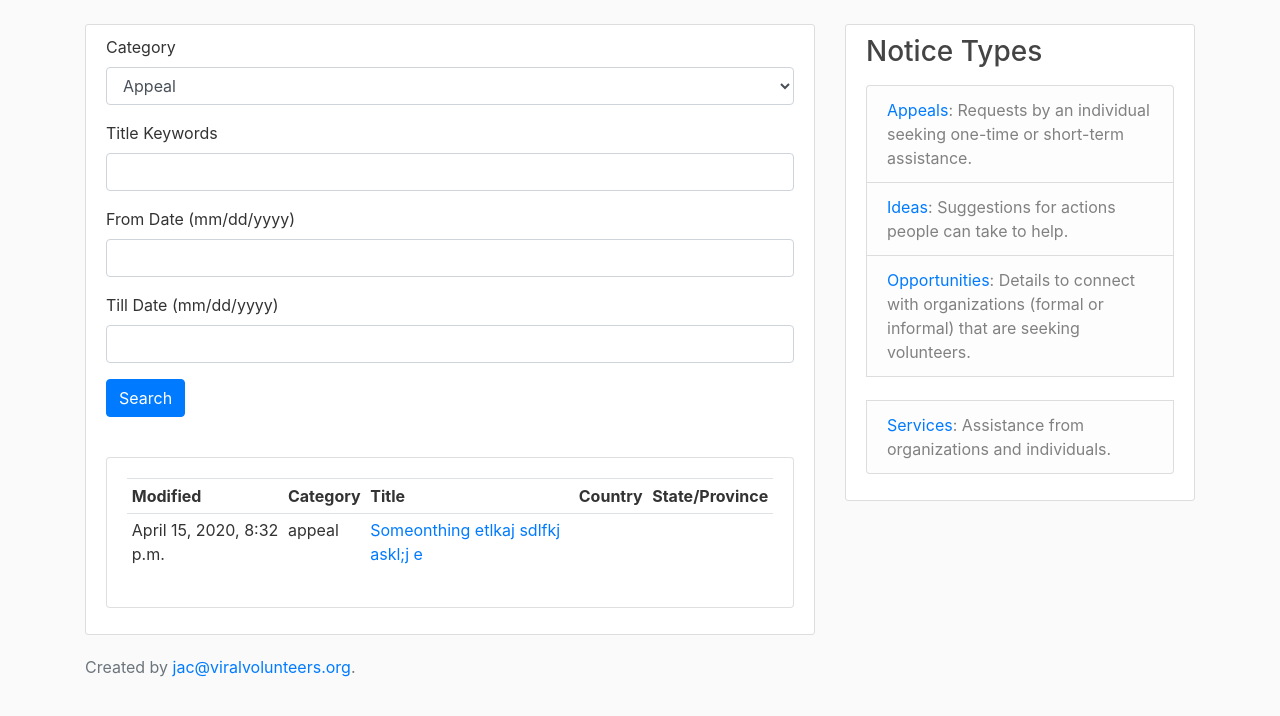
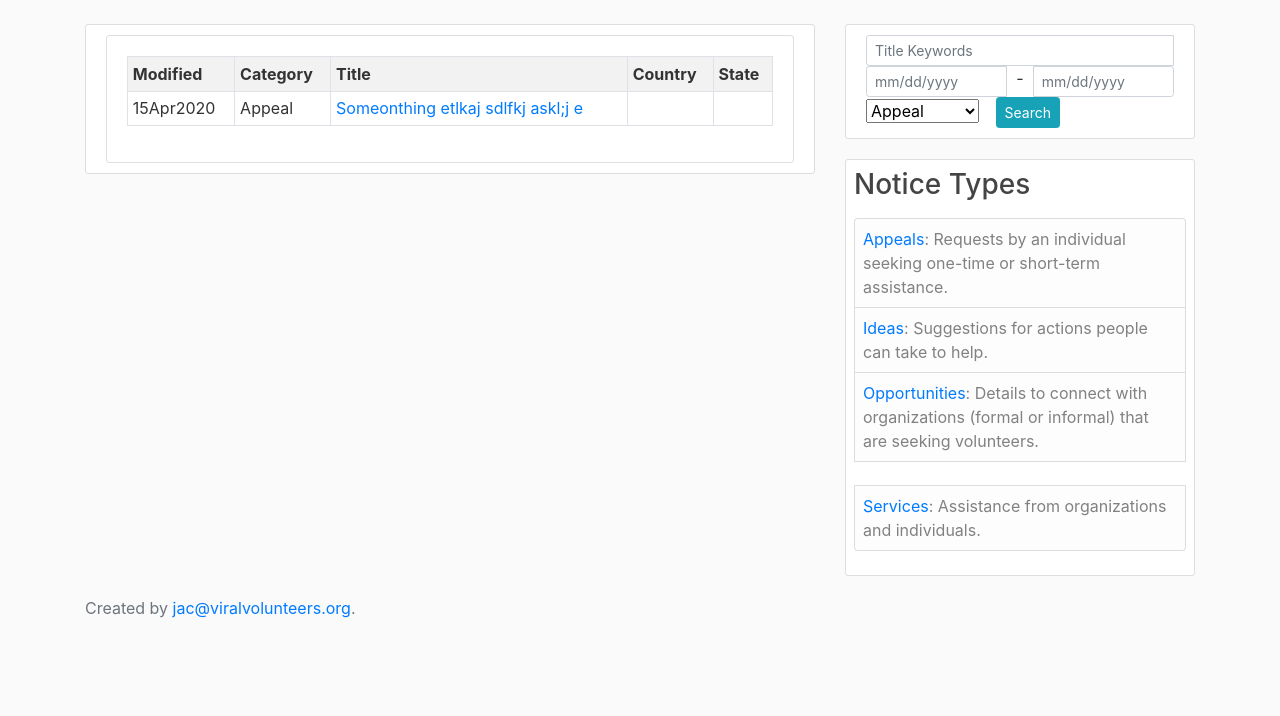
Before and after one commit to jackrsteiner/viral_volunteers, a Django app: page /?category=appeal in a window 1280 px wide. Shown: the part 56-772 px from the top of the page. Run offline with Django 3.2, Linux system fonts and the light colour scheme; data comes from the database, SQL or seed files in the repository; some libraries are stand-ins or nearby versions.

Commit message:
clean search and sidebar ui

```diff
--- a/notices/templates/notices/notice_functable.html
+++ b/notices/templates/notices/notice_functable.html
@@ -3,37 +3,19 @@
 {% block content %}
 
 <article class="media content-section">
-    <div class="media-body">
-        <form method="get">
-            {% for field in myFilter.form.visible_fields %}
-                <div class="form-group">
-                    <label for="{{ field.id_for_label }}">{{ field.label }}</label>
-                    {{ field|add_class:'form-control' }}
-                    {% for error in field.errors %}
-                        <span class="help-block">{{ error }}</span>
-                    {% endfor %}
-                </div>
-            {% endfor %}
-            <button class="btn btn-primary" type="submit">Search</button>
-        </form>
-        <p class="article-content">
-            <div class="row">
-                <div class="col-md">
-                    <div class="card card-body">
-                        <table class="table table-sm">
+    <div class="card card-body table-responsive">
+        <table class="table table-striped table-bordered table-sm">
             <tr>
                 <th>Modified</th>
                 <th>Category</th>
-                                <th>Title</th>
+                <th class="text-nowrap">Title</th>
                 <th>Country</th>
-                                <th>State/Province</th>
+                <th>State</th>
             </tr>
-
             {% for notice in notices %}
-
             <tr>
-                                    <td>{{notice.last_modified}}</td>
-                                    <td>{{notice.category}}</td>
+                <td>{{notice.last_modified|date:"jMY "}}</td>
+                <td>{{notice.category|capfirst}}</td>
                 <td><a href="{% url 'notices-notice_detail' notice.id %}">
                         {{notice.title}}
                     </a></td>
@@ -41,12 +23,13 @@
                 <td>{{notice.province}}</td>
             </tr>
             {% endfor %}
-
         </table>
     </div>
+</article>
+{% endblock content %}
+
+{% block search%}
+<div class="content-section">
+    {% include "search.html" %}
 </div>
-            </div>
-        </p>
-    </div>
-</article>
-{% endblock %}
+{% endblock search%}
--- a/notices/urls.py
+++ b/notices/urls.py
@@ -18,7 +18,7 @@ urlpatterns = [
     #path('home/', , name='notices-home'),
 #    path('about/', views.about, name='notices-about'),
     path('', NoticeListView.as_view(), name='notices-notice_list'),
-    path('search/', views.notice_search_table, name='notice_functable'),
+    path('search/', views.notice_search, name='notice_functable'),
     path('<int:pk>/', NoticeDetailView.as_view(), name='notices-notice_detail'),
     path('new/', NoticeCreateView.as_view(), name='notices-notice_create'),
     path('<int:pk>/edit/', NoticeUpdateView.as_view(), name='notices-edit'),
--- a/notices/views.py
+++ b/notices/views.py
@@ -13,6 +13,17 @@ from .tables import NoticeTable
 from .filters import NoticeFilter, NoticeTableFilter
 
 def notice_search_table(request):
+    notices = Notice.objects.all()
+    myFilter = NoticeFilter(request.GET, queryset=notices)
+    notices = myFilter.qs
+
+    context = {
+        'notices': notices, 'myFilter': myFilter
+    }
+    return render(request, 'notices/notice_functable.html', context)
+
+
+def notice_search(request):
     notices = Notice.objects.all()
     myFilter = NoticeFilter(request.GET, queryset=notices)
     notices = myFilter.qs
--- a/templates/about.html
+++ b/templates/about.html
@@ -1,5 +1,6 @@
 {% extends "base.html" %}
 {% block content %}
+
 <article class="media content-section">
     <div class="media-body">
         <h2>About Viral Volunteers</h2>
--- a/templates/base.html
+++ b/templates/base.html
@@ -60,23 +60,24 @@
                 {% block content %}{% endblock %}
             </div>
             <div class="col-md-4">
-                <div class="content-section">
+                {% block search %}{% endblock %}
+                <div class="content-section p-2">
                     <h3>Notice Types</h3>
                     <p class='text-muted'>
                         <ul class="list-group">
-                            <li class="list-group-item list-group-item-light">
+                            <li class="list-group-item list-group-item-light p-2">
                                 <a href="{% url 'home' %}?category=appeal">Appeals</a>:
                                 Requests by an individual seeking one-time or short-term assistance.
                             </li>
-                            <li class="list-group-item list-group-item-light">
+                            <li class="list-group-item list-group-item-light p-2">
                                 <a href="{% url 'home' %}?category=idea">Ideas</a>:
                                 Suggestions for actions people can take to help.                            </li>
-                            <li class="list-group-item list-group-item-light">
+                            <li class="list-group-item list-group-item-light p-2">
                                 <a href="{% url 'home' %}?category=opportunity">Opportunities</a>:
                                 Details to connect with organizations (formal or informal) that are seeking volunteers.
                             </li>
                             <br>
-                            <li class="list-group-item list-group-item-light">
+                            <li class="list-group-item list-group-item-light p-2">
                                 <a href="{% url 'home' %}?category=service">Services</a>:
                                 Assistance from organizations and individuals.
                             </li>
--- /dev/null
+++ b/templates/search.html
@@ -0,0 +1,15 @@
+{% load widget_tweaks %}
+<form method="get">
+    <div class="input-group">
+            {% render_field myFilter.form.title class="input form-control form-control-sm" placeholder="Title Keywords" %}
+        <div class="input-group">
+            {% render_field myFilter.form.start_date class="input form-control form-control-sm" placeholder="mm/dd/yyyy" %}
+            <span class="input-group-addon"> &nbsp - &nbsp </span>
+            {% render_field myFilter.form.end_date class="input form-control form-control-sm" placeholder="mm/dd/yyyy" %}
+        </div>
+        <div>
+            {% render_field myFilter.form.category class="input form-check form-check-inline" %}
+            <button class="btn btn-info btn-sm" type="submit">Search</button>
+        </div>
+    </div>
+</form>
```
Also changed, not shown: notices/templates/notices/search.html (added, +18 -0 lines). Lines whose indentation alone changed are shown as unchanged.
